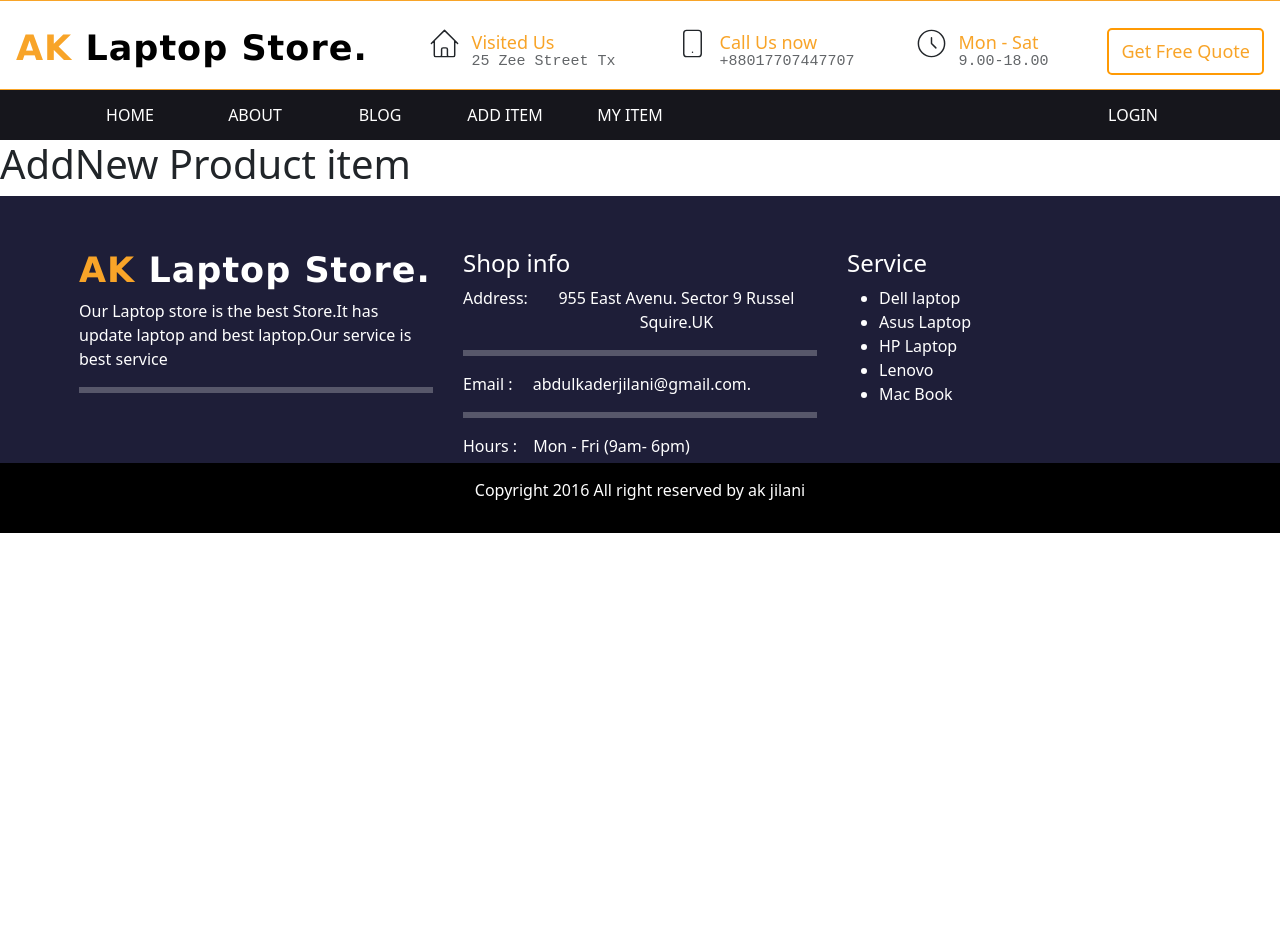
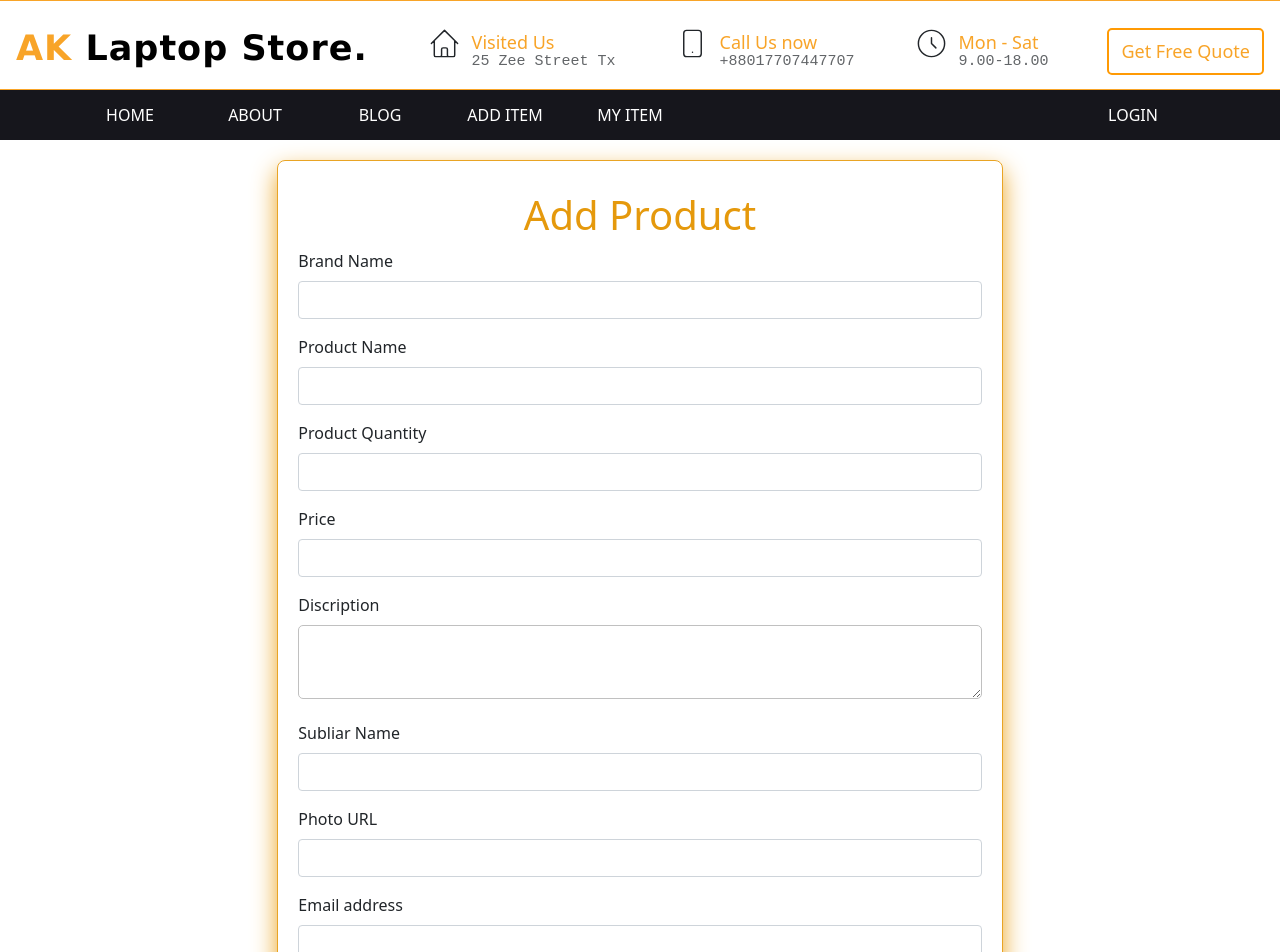
Before and after one commit to akjilani120/ak-laptop-store-client, a React (Create React App) app: page /addNewProduct in a window 1280 px wide. Shown: the top 952 px of the page. Before the commit the page ends 800 px from the top, so only its background shows below. Built offline with nearby package versions, Linux system fonts and the light colour scheme; no server answers.

Commit message:
add new product component complete

```diff
--- /dev/null
+++ b/src/pages/ManageItems/addNewItems/AddNewProduct.css
@@ -0,0 +1,8 @@
+.desciption{
+    width: 100%;
+    border: 1px solid silver;
+    border-radius: 5px;
+}
+.desciption:focus{
+    outline: 2px solid skyblue;
+}
--- a/src/pages/ManageItems/addNewItems/AddNewProduct.js
+++ b/src/pages/ManageItems/addNewItems/AddNewProduct.js
@@ -1,11 +1,83 @@
 import React from 'react';
+import { Button, Form } from 'react-bootstrap';
+import './AddNewProduct.css'
+const AddNewProduct = () => {
+    const hanldSubmit = async (event) => {
+        event.preventDefault()
+        const name = event.target.name.value;
+        const email = event.target.email.value;
+        const brand = event.target.brand.value;
+        const quantity = event.target.quantity.value;
+        const price = event.target.price.value;
+        const description = event.target.description.value;
+        const subliarName = event.target.subliarName.value;
+        const img = event.target.img.value;
+        const addNewProduct= { name, email, brand , quantity, price , description, subliarName, img }
+        const url =`http://localhost:5000/products`
+        fetch(url, {
+            method:"POST",
+            headers:{
+                "content-type" :"application/json"
+            },
+            body : JSON.stringify(addNewProduct)
+        })
+        .then(res => res.json())
+        .then(data => {
+            console.log(data)
+        })
 
-const AddNewProduct = () => {
+    }
     return (
-        <div>
-            <h1>AddNew Product item</h1>
+        <div className='container'>
+            <div className='form-header'>
+                <h1 className='text-center sign-title'>Add Product</h1>
+                <div>
+                    <Form onSubmit={hanldSubmit}>
+                        <Form.Group className="mb-3" controlId="formBasicEmail">
+                            <Form.Label>Brand Name </Form.Label>
+                            <Form.Control type="text"  name='brand' />
+                        </Form.Group>
+                        <Form.Group className="mb-3" controlId="formBasicEmail">
+                            <Form.Label> Product Name  </Form.Label>
+                            <Form.Control type="text"  name='name' />
+                        </Form.Group>
+                        <Form.Group className="mb-3" controlId="formBasicEmail">
+                            <Form.Label>Product Quantity </Form.Label>
+                            <Form.Control type="text"  name='quantity' />
+                        </Form.Group>
+                        <Form.Group className="mb-3" controlId="formBasicEmail">
+                            <Form.Label>Price </Form.Label>
+                            <Form.Control type="text"  name='price' />
+                        </Form.Group>
+                        <Form.Group className="mb-3" controlId="formBasicEmail">
+                            <Form.Label>Discription</Form.Label> <br />
+                            {/* <Form.Control type="text"  name='description' /> */}
+                            <textarea className='desciption' name="description" id="" cols="30" rows="3"></textarea>
+                        </Form.Group>
+                        <Form.Group className="mb-3" controlId="formBasicEmail">
+                            <Form.Label>Subliar Name </Form.Label>
+                            <Form.Control type="text"  name='subliarName' />
+                        </Form.Group>
+                        <Form.Group className="mb-3" controlId="formBasicEmail">
+                            <Form.Label>Photo URL</Form.Label>
+                            <Form.Control type="text"  name='img' />
+                        </Form.Group>
+                        <Form.Group className="mb-3" controlId="formBasicEmail">
+                            <Form.Label>Email address</Form.Label>
+                            <Form.Control type="email" name='email' />
+                        </Form.Group>
+
+                        <Button variant="primary" type="submit">
+                           Add Product
+                        </Button>
+                    </Form>
+                </div>
+
+            </div>
+
         </div>
     );
+
 };
 
 export default AddNewProduct;
```
